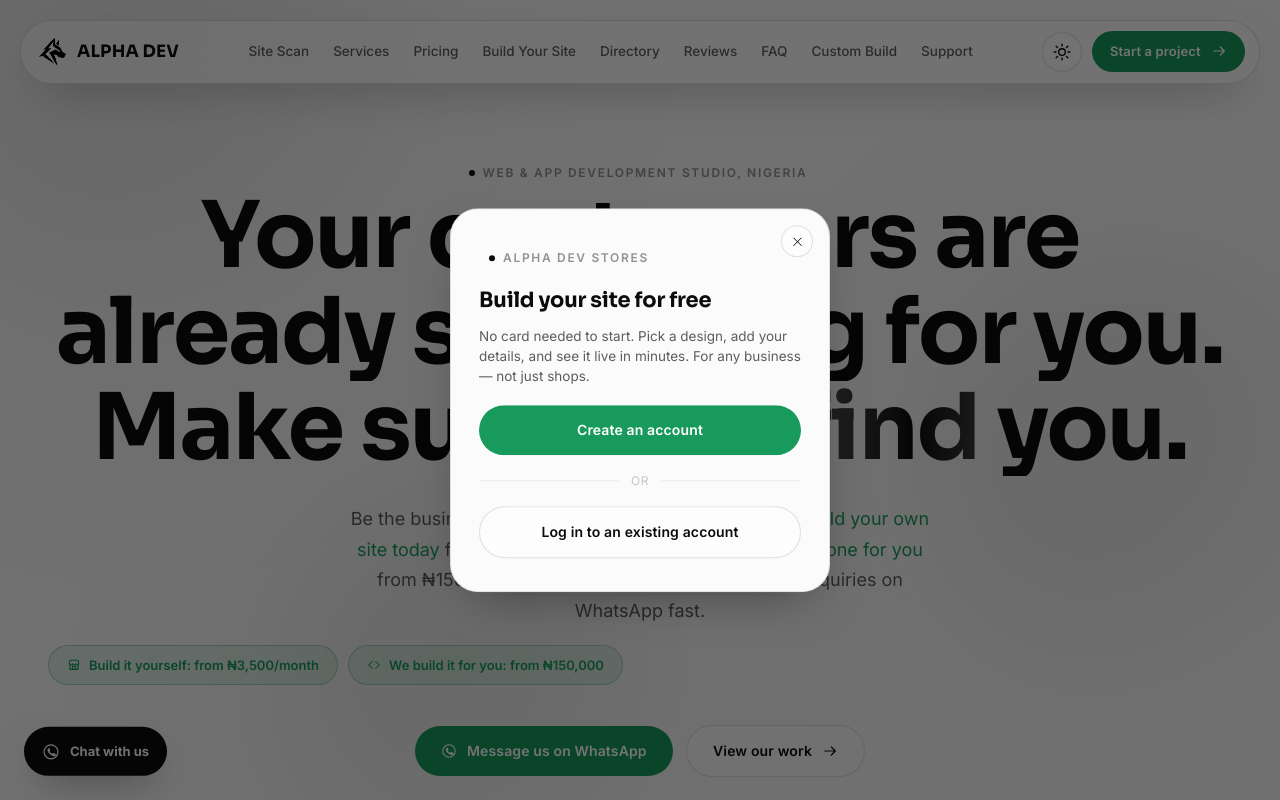
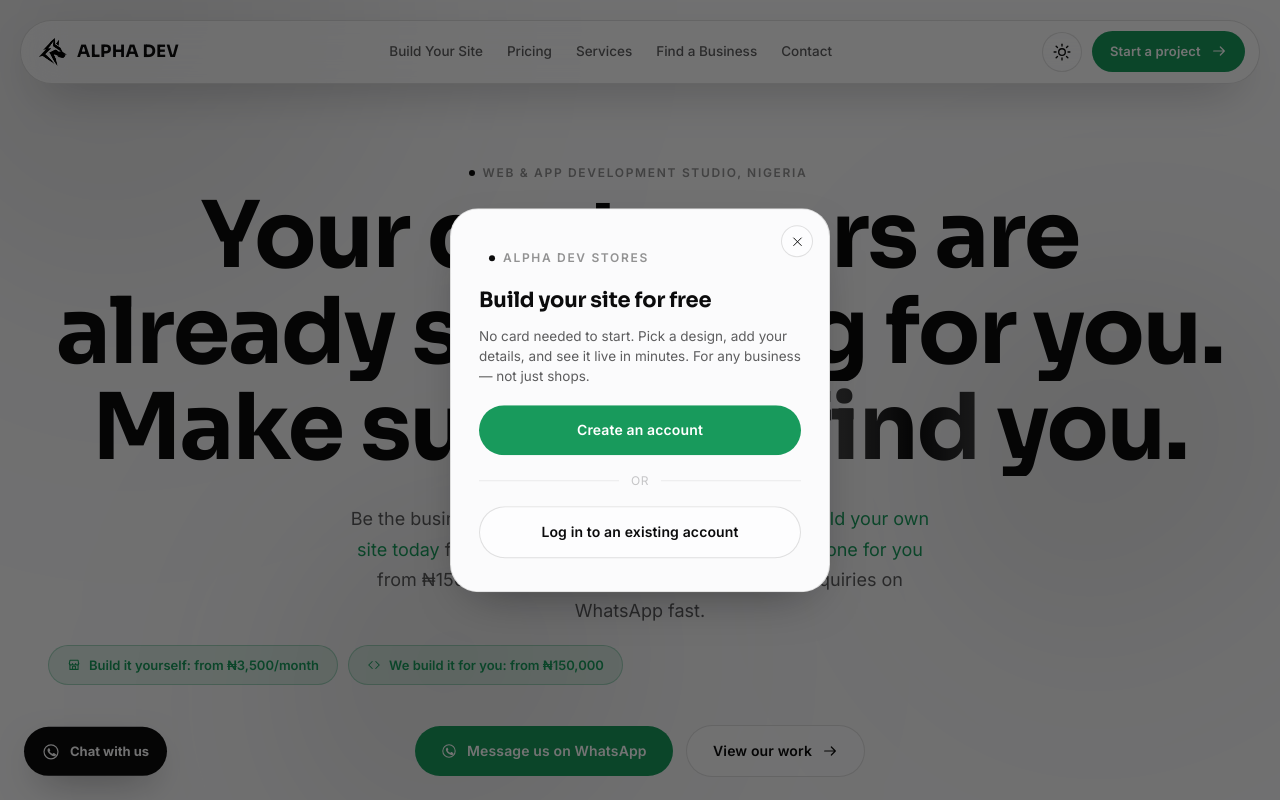
Before and after one commit to AlphaGL/Alphadevhq, a Django app: page / in a window 1280 px wide. Run offline with Django 5.2, Linux system fonts and the light colour scheme; data that the repository does not hold is empty.

Commit message:
Show store addresses as yourbusiness.alphadevhq.com, rename Directory to Find a Business, and trim the nav to 5 links
- New Store.address (own domain, else slug.alphadevhq.com) used on the dashboard, store list and plan picker; dashboard link uses live_url
- Name checker, terms and seed data use the subdomain format; seed prices synced with live (3,500/5,000/10,000)
- Nav: Build Your Site, Pricing, Services, Find a Business, Contact; "Start a project" now opens the custom-build WhatsApp chat; removed the duplicate hero quick-jump row; Site Scan/Reviews/FAQ stay reachable from the footer
- Canonical and og:url point at www.alphadevhq.com since the apex now redirects there
- Homepage explainer re-rendered with alphadevhq.com

Co-Authored-By: Claude Opus 5.5 <noreply@anthropic.com>

```diff
--- a/platform/stores/models.py
+++ b/platform/stores/models.py
@@ -167,6 +167,12 @@ class Store(models.Model):
         concept from the plan's image/page limits, which is where the real
         upgrade incentive lives.)"""
         return bool(self.plan)
+
+    @property
+    def address(self):
+        """The bare web address to show the owner: their own domain if connected, else slug.alphadevhq.com."""
+        from django.conf import settings
+        return self.custom_domain or f'{self.slug}.{settings.PLATFORM_DOMAIN}'
 
     @property
     def live_url(self):
--- a/platform/templates/_top_nav.html
+++ b/platform/templates/_top_nav.html
@@ -6,7 +6,7 @@
     </a>
     <nav class="nav-links" aria-label="Primary">
       <a href="{% url 'stores:home' %}">Alpha Dev</a>
-      <a href="{% url 'stores:explore' %}">Directory</a>
+      <a href="{% url 'stores:explore' %}">Find a Business</a>
       {% if user.is_authenticated %}<a href="{% url 'stores:store_list' %}">Dashboard</a>{% endif %}
     </nav>
     <div class="nav-actions">
@@ -27,7 +27,7 @@
 
 <div class="mobile-menu">
   <a href="{% url 'stores:home' %}">Alpha Dev</a>
-  <a href="{% url 'stores:explore' %}">Directory</a>
+  <a href="{% url 'stores:explore' %}">Find a Business</a>
   {% if user.is_authenticated %}
     <a href="{% url 'stores:store_list' %}">Dashboard</a>
     <a href="{% url 'accounts:logout' %}">Log out</a>
--- a/platform/templates/billing/choose_plan.html
+++ b/platform/templates/billing/choose_plan.html
@@ -3,7 +3,7 @@
 {% block content %}
 <div class="platform-wide">
   <h1 class="platform-title" style="text-align:center">Go live</h1>
-  <p class="platform-sub" style="text-align:center">Your store is built. Pick a plan to publish it at <strong>alphadevhq.com{{ store.get_public_url }}</strong></p>
+  <p class="platform-sub" style="text-align:center">Your store is built. Pick a plan to publish it at <strong>{{ store.address }}</strong></p>
 
   {% if trial_available %}
     <div class="platform-card glass" style="margin-top:24px;text-align:center;max-width:460px;margin-left:auto;margin-right:auto">
--- a/platform/templates/stores/agency_home.html
+++ b/platform/templates/stores/agency_home.html
@@ -8,7 +8,7 @@
 <meta name="keywords" content="web developer Nigeria, app developer Nigeria, web development Nigeria, website design Nigeria, SEO Nigeria, Google Business Profile setup Nigeria, web developer Owerri, Alpha Dev">
 <meta name="author" content="Alpha Dev">
 <meta name="robots" content="index, follow">
-<link rel="canonical" href="https://alphadevhq.com/">
+<link rel="canonical" href="https://www.alphadevhq.com/">
 
 <!-- Open Graph -->
 <meta property="og:type" content="website">
@@ -16,7 +16,7 @@
 <meta property="og:title" content="Alpha Dev | Web & App Development Company in Nigeria">
 <meta property="og:description" content="Websites, apps, SEO and Google Business setup for businesses, clinics and schools across Nigeria. Remote-first, working nationwide.">
 <meta property="og:image" content="/static/assets/img/og-cover.jpg">
-<meta property="og:url" content="https://alphadevhq.com/">
+<meta property="og:url" content="https://www.alphadevhq.com/">
 <meta property="og:locale" content="en_NG">
 
 <!-- Twitter -->
@@ -42,9 +42,9 @@
   "@context": "https://schema.org",
   "@type": "ProfessionalService",
   "name": "Alpha Dev",
-  "image": "https://alphadevhq.com/static/assets/img/og-cover.jpg",
-  "logo": "https://alphadevhq.com/static/assets/img/favicon-512.png",
-  "url": "https://alphadevhq.com/",
+  "image": "https://www.alphadevhq.com/static/assets/img/og-cover.jpg",
+  "logo": "https://www.alphadevhq.com/static/assets/img/favicon-512.png",
+  "url": "https://www.alphadevhq.com/",
   "telephone": "+2348138582078",
   "priceRange": "NGN 150000 - NGN 500000+",
   "address": {
@@ -167,22 +167,18 @@
       ALPHA DEV
     </a>
     <nav class="nav-links" aria-label="Primary">
-      <a href="#check">Site Scan</a>
+      <a href="{% url 'stores:store_landing' %}">Build Your Site</a>
+      <a href="{% url 'stores:pricing' %}">Pricing</a>
       <a href="#services">Services</a>
-      <a href="{% url 'stores:pricing' %}">Pricing</a>
-      <a href="{% url 'stores:store_landing' %}">Build Your Site</a>
-      <a href="{% url 'stores:explore' %}">Directory</a>
-      <a href="#testimonials">Reviews</a>
-      <a href="#faq">FAQ</a>
-      <a href="https://wa.me/2348138582078?text=Hi%2C%20I%27m%20interested%20in%20a%20custom%20website%2Fapp%20build" target="_blank" rel="noopener">Custom Build</a>
-      <a href="#contact">Support</a>
+      <a href="{% url 'stores:explore' %}">Find a Business</a>
+      <a href="#contact">Contact</a>
     </nav>
     <div class="nav-actions">
       <button class="theme-toggle" data-theme-toggle aria-label="Toggle light and dark theme">
         <svg class="icon-sun"><use href="#icon-sun"></use></svg>
         <svg class="icon-moon"><use href="#icon-moon"></use></svg>
       </button>
-      <a class="btn btn-primary btn-sm hide-mobile" data-magnetic href="{% url 'stores:pricing' %}">
+      <a class="btn btn-primary btn-sm hide-mobile" data-magnetic href="https://wa.me/2348138582078?text=Hi%2C%20I%27m%20interested%20in%20a%20custom%20website%2Fapp%20build" target="_blank" rel="noopener">
         Start a project
         <svg><use href="#icon-arrow-right"></use></svg>
       </a>
@@ -192,16 +188,12 @@
 </header>
 
 <div class="mobile-menu">
-  <a href="#check">Site Scan</a>
+  <a href="{% url 'stores:store_landing' %}">Build Your Site</a>
+  <a href="{% url 'stores:pricing' %}">Pricing</a>
   <a href="#services">Services</a>
-  <a href="{% url 'stores:pricing' %}">Pricing</a>
-  <a href="{% url 'stores:store_landing' %}">Build Your Site</a>
-  <a href="{% url 'stores:explore' %}">Directory</a>
-  <a href="#testimonials">Reviews</a>
-  <a href="#faq">FAQ</a>
-  <a href="https://wa.me/2348138582078?text=Hi%2C%20I%27m%20interested%20in%20a%20custom%20website%2Fapp%20build" target="_blank" rel="noopener">Custom Build</a>
-  <a href="#contact">Support</a>
-  <a class="btn btn-primary" href="{% url 'stores:pricing' %}">
+  <a href="{% url 'stores:explore' %}">Find a Business</a>
+  <a href="#contact">Contact</a>
+  <a class="btn btn-primary" href="https://wa.me/2348138582078?text=Hi%2C%20I%27m%20interested%20in%20a%20custom%20website%2Fapp%20build" target="_blank" rel="noopener">
     Start a project <svg><use href="#icon-arrow-right"></use></svg>
   </a>
 </div>
@@ -227,14 +219,6 @@
           <svg><use href="#icon-code"></use></svg>
           We build it for you: from &#8358;150,000
         </a>
-      </div>
-      <div class="quick-jump">
-        <a href="#check">Site Scan</a>
-        <a href="#services">Services</a>
-        <a href="{% url 'stores:pricing' %}">Pricing</a>
-        <a href="{% url 'stores:store_landing' %}">Stores</a>
-        <a href="#faq">FAQ</a>
-        <a href="#contact">Support</a>
       </div>
       <div class="hero-cta">
         <a class="btn btn-primary" data-magnetic href="https://wa.me/2348138582078" target="_blank" rel="noopener">
@@ -850,12 +834,14 @@
             <li><a href="#process">Process</a></li>
             <li><a href="{% url 'stores:pricing' %}">Pricing</a></li>
             <li><a href="{% url 'stores:store_landing' %}">Alpha Dev Stores</a></li>
+            <li><a href="{% url 'stores:explore' %}">Find a Business</a></li>
+            <li><a href="#check">Free Site Scan</a></li>
           </ul>
         </div>
         <div class="footer-col">
           <h4>Company</h4>
           <ul>
-            <li><a href="#testimonials">Testimonials</a></li>
+            <li><a href="#testimonials">Reviews</a></li>
             <li><a href="#faq">FAQ</a></li>
             <li><a href="#contact">Contact</a></li>
             <li><a href="{% url 'stores:terms' %}">Terms &amp; Conditions</a></li>
--- a/platform/templates/stores/dashboard.html
+++ b/platform/templates/stores/dashboard.html
@@ -28,7 +28,7 @@
   {% endif %}
 
   {% if store.is_live %}
-    <p class="platform-sub" style="margin-top:10px">Your store is live at <a href="{{ store.get_public_url }}" target="_blank"><strong>alphadevhq.com{{ store.get_public_url }}</strong></a></p>
+    <p class="platform-sub" style="margin-top:10px">Your store is live at <a href="{{ store.live_url }}" target="_blank" rel="noopener"><strong>{{ store.address }}</strong></a></p>
   {% endif %}
 
   {% if near_cap %}
--- a/platform/templates/stores/store_landing.html
+++ b/platform/templates/stores/store_landing.html
@@ -5,7 +5,7 @@
   <span class="eyebrow"><span class="dot"></span>Alpha Dev Stores</span>
   <h1 class="hero-title" style="margin-top:18px;font-size:clamp(32px,6vw,54px)">Is your business name taken?</h1>
   <div><span class="badge-pill">Now onboarding our first 100 stores</span></div>
-  <p class="platform-sub" style="font-size:17px">Check if <strong>alphadevhq.com/your-business/</strong> is free, then build your page. Free to design, pay only when you publish.</p>
+  <p class="platform-sub" style="font-size:17px">Check if <strong>yourbusiness.alphadevhq.com</strong> is free, then build your page. Free to design, pay only when you publish.</p>
 
   <div class="platform-card glass" style="margin-top:28px;text-align:left">
     <div class="field" style="margin-bottom:12px">
@@ -149,9 +149,9 @@
         .then(function(data){
           if (!data.slug){ result.textContent = ''; return; }
           if (data.available){
-            result.innerHTML = '<strong style="color:var(--ink-0)">alphadevhq.com/' + data.slug + '/</strong> is available.';
+            result.innerHTML = '<strong style="color:var(--ink-0)">' + data.slug + '.alphadevhq.com</strong> is available.';
           } else {
-            result.innerHTML = 'alphadevhq.com/' + data.slug + '/ is already taken — try another name.';
+            result.innerHTML = data.slug + '.alphadevhq.com is already taken — try another name.';
           }
         });
     }, 350);
--- a/platform/templates/stores/store_list.html
+++ b/platform/templates/stores/store_list.html
@@ -53,7 +53,7 @@
           {% endif %}
         </div>
         <h3 class="store-list-card-name">{{ store.business_name }}</h3>
-        <p class="store-list-card-url">alphadevhq.com/{{ store.slug }}/</p>
+        <p class="store-list-card-url">{{ store.address }}</p>
         <div class="store-list-card-meta">
           <span>{% if store.plan %}{{ store.plan.name }} plan{% else %}No plan yet{% endif %}</span>
           <span class="store-list-card-dot">&middot;</span>
--- a/platform/templates/stores/terms.html
+++ b/platform/templates/stores/terms.html
@@ -9,7 +9,7 @@
     <p>These terms govern your use of alphadevhq.com and the Alpha Dev Stores platform. By creating an account or using the service, you agree to them. If you don't agree, please don't use the platform.</p>
 
     <h2>1. The service</h2>
-    <p>Alpha Dev Stores lets you build a one-page or multi-page website for your business from a set of pre-designed templates, publish it at a web address like alphadevhq.com/your-business, and manage it from a dashboard. Alpha Dev separately offers fully custom web and app development, which is scoped and agreed on a per-project basis outside of these terms.</p>
+    <p>Alpha Dev Stores lets you build a one-page or multi-page website for your business from a set of pre-designed templates, publish it at a web address like yourbusiness.alphadevhq.com, and manage it from a dashboard. Alpha Dev separately offers fully custom web and app development, which is scoped and agreed on a per-project basis outside of these terms.</p>
 
     <h2>2. Your account</h2>
     <p>You must be at least 18 years old and provide accurate information when signing up, including a working phone number for verification. You're responsible for keeping your login details secure and for all activity under your account. One account may own more than one store, and each store is billed separately.</p>
```
Also changed, not shown: platform/stores/management/commands/seed_platform.py (+5 -5 lines), platform/templates/stores/explore.html (+4 -4 lines), platform/templates/stores/pricing.html (+15 -23 lines), 5 other files.
